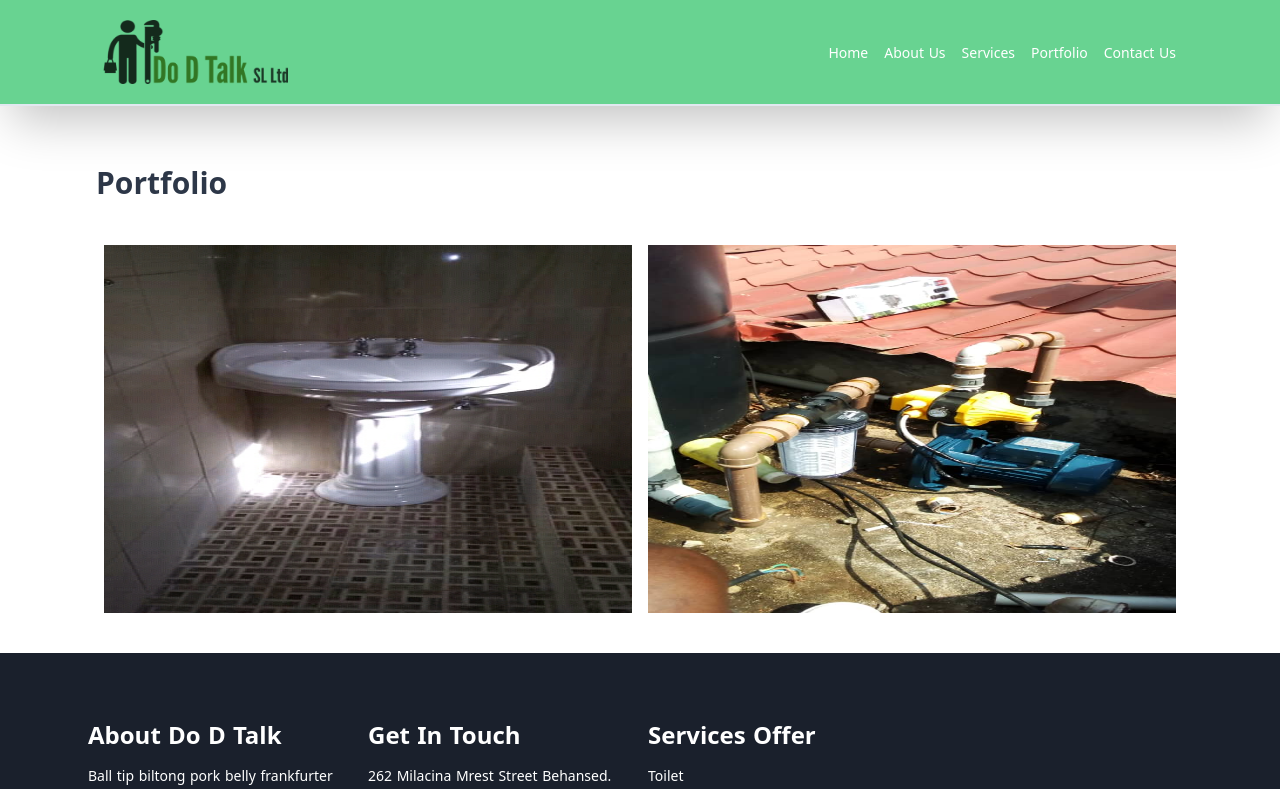
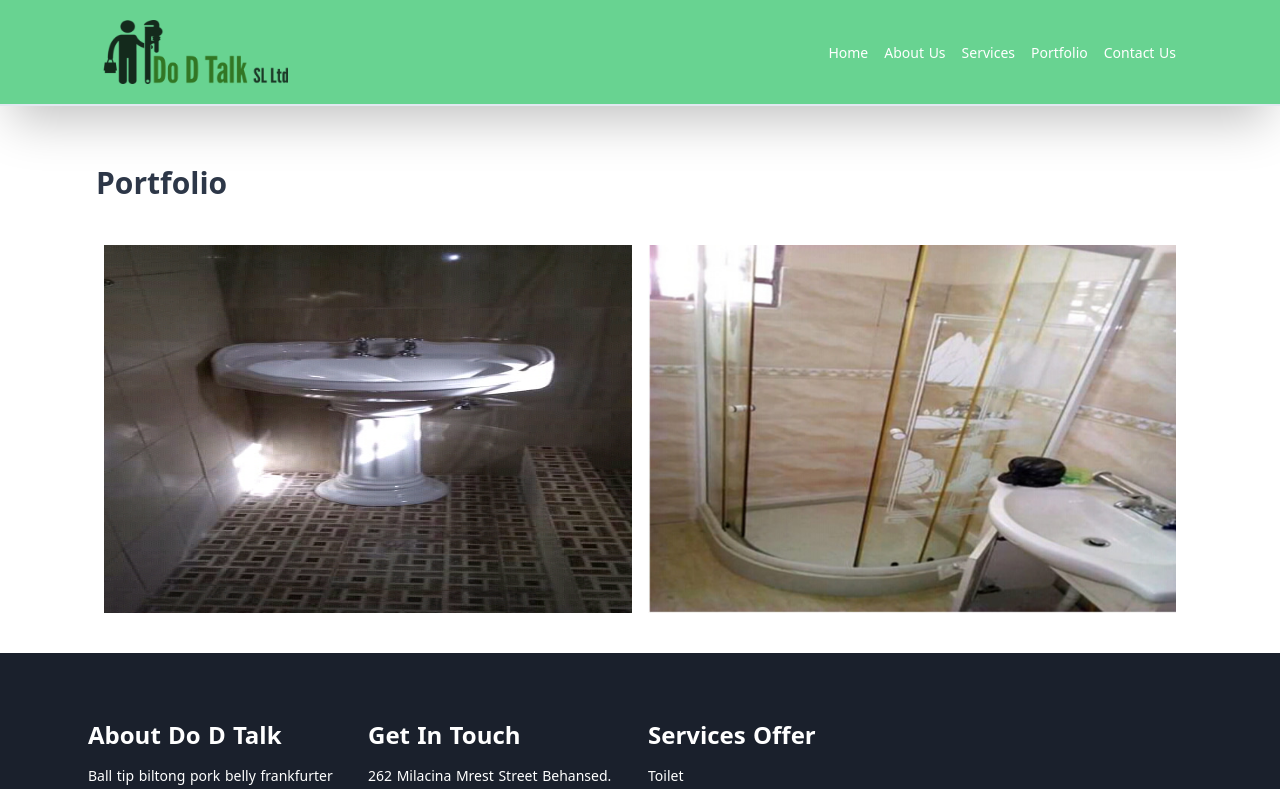
Before and after one commit to dev-isho/Do_D_Talk, a Nuxt app: page /portfolio in a window 1280 px wide. Shown: the top 789 px of the page. Built offline with nearby package versions, Linux system fonts and the light colour scheme.

Commit message:
portfolio

```diff
--- a/pages/portfolio/index.vue
+++ b/pages/portfolio/index.vue
@@ -2,22 +2,33 @@
   <div class="pt-40 mx-24 pb-10">
     <p class="text-3xl font-semibold">Portfolio </p>
     <div class="flex mt-10">
-      <div class="w-1/2 relative img">
+      <div class="w-1/2 relative img cursor-pointer">
         <img class="w-full px-2 h-75" src="~/assets/images/IMG-20190622-WA0027.jpg" alt />
         <div class="w-full top-0 h-75 absolute">
           <div class="pup-over h-full mx-2 hidden">
             <div class="flex h-full text-white items-center justify-center">
-              <div class="font-semibold">
-                <p><i class="el-icon-edit"></i></p>
-                <p class="text-base">Name</p>
+              <div class="font-semibold text-center">
+                <p><p class="bg-black w-12 py-2 text-center rounded"><i class="el-icon-plus"></i></p></p>
+                <p class="text-base mt-2">Name</p>
                 <p class="text-gray-800 uppercase text-sm">type</p>
               </div>
             </div>
           </div>
         </div>
       </div>
-      <div class="w-1/2">
-        <img class="w-full px-2 h-75" src="~/assets/images/IMG-20190622-WA0025.jpg" alt />
+      <div class="w-1/2 relative img cursor-pointer">
+        <img class="w-full px-2 h-75" src="~/assets/images/IMG-20190622-WA0029.jpg" alt />
+        <div class="w-full top-0 h-75 absolute">
+          <div class="pup-over h-full mx-2 hidden">
+            <div class="flex h-full text-white items-center justify-center">
+              <div class="font-semibold text-center">
+                <p><p class="bg-black w-12 py-2 text-center rounded"><i class="el-icon-plus"></i></p></p>
+                <p class="text-base mt-2">Name</p>
+                <p class="text-gray-800 uppercase text-sm">type</p>
+              </div>
+            </div>
+          </div>
+        </div>
       </div>
     </div>
   </div>
```
